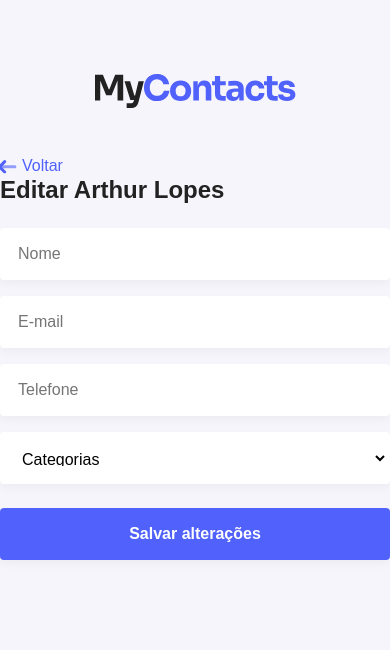
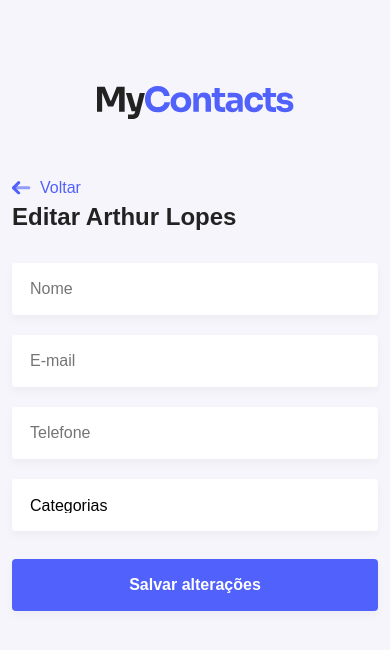
Before and after one commit to arthurlopesr/mycontacts-frontend, a React (Create React App) app: page /edit/123 in a window 390 px wide. Shown: the top 650 px of the page. Built offline with nearby package versions, Linux system fonts and the light colour scheme.

Commit message:
feat: phone mask

```diff
--- a/src/components/contact-form/ContactForm.jsx
+++ b/src/components/contact-form/ContactForm.jsx
@@ -7,6 +7,7 @@ import { Form, ButtonContainer } from './styles';
 import Input from '../input';
 import Select from '../select';
 import Button from '../button';
+import formatPhone from '../../utils/formartPhone';
 
 export function ContactForm({ buttonLabel }) {
   const [name, setName] = useState('');
@@ -40,10 +41,15 @@ export function ContactForm({ buttonLabel }) {
     event.preventDefault();
   }
 
+  function handlePhoneChange(event) {
+    setPhone(formatPhone(event.target.value));
+  }
+
   return (
-    <Form onSubmit={handleSubmit}>
+    <Form onSubmit={handleSubmit} noValidate>
       <FormGroup error={getErrorMessageByFieldName('name')}>
         <Input
+          type="text"
           error={getErrorMessageByFieldName('name')}
           placeholder="Nome"
           value={name}
@@ -53,6 +59,7 @@ export function ContactForm({ buttonLabel }) {
 
       <FormGroup error={getErrorMessageByFieldName('email')}>
         <Input
+          type="email"
           error={getErrorMessageByFieldName('email')}
           placeholder="E-mail"
           value={email}
@@ -64,7 +71,8 @@ export function ContactForm({ buttonLabel }) {
         <Input
           placeholder="Telefone"
           value={phone}
-          onChange={(event) => setPhone(event.target.value)}
+          onChange={handlePhoneChange}
+          maxLength="15"
         />
       </FormGroup>
 
--- a/src/components/input.js
+++ b/src/components/input.js
@@ -10,6 +10,7 @@ export default styled.input`
   padding: 16px;
   outline: none;
   font-size: 16px;
+  appearance: none;
 
   &:focus {
     border: 2px solid ${({ theme }) => theme.colors.primary.main};
--- a/src/components/select.js
+++ b/src/components/select.js
@@ -10,6 +10,7 @@ export default styled.select`
   padding: 16px;
   outline: none;
   font-size: 16px;
+  appearance: none;
 
   &:focus {
     border: 2px solid ${({ theme }) => theme.colors.primary.main};
--- a/src/styles/global.js
+++ b/src/styles/global.js
@@ -9,7 +9,12 @@ export default createGlobalStyle`
     box-sizing: border-box;
 
     font-family: 'Sora', sans-serif;
+
+    @media (max-width: 414px) {
+    padding: 2px;
   }
+  }
+
 
   body {
     font-size: 16px;
@@ -20,4 +25,6 @@ export default createGlobalStyle`
   button {
     cursor: pointer;
   }
+
+
 `;
--- /dev/null
+++ b/src/utils/formartPhone.js
@@ -0,0 +1,6 @@
+export default function formatPhone(phoneNumber) {
+  return phoneNumber
+    .replace(/\D/g, '')
+    .replace(/^(\d{2})\B/, '($1) ')
+    .replace(/(\d{1})?(\d{4})(\d{4})/, '$1$2-$3');
+}
```
